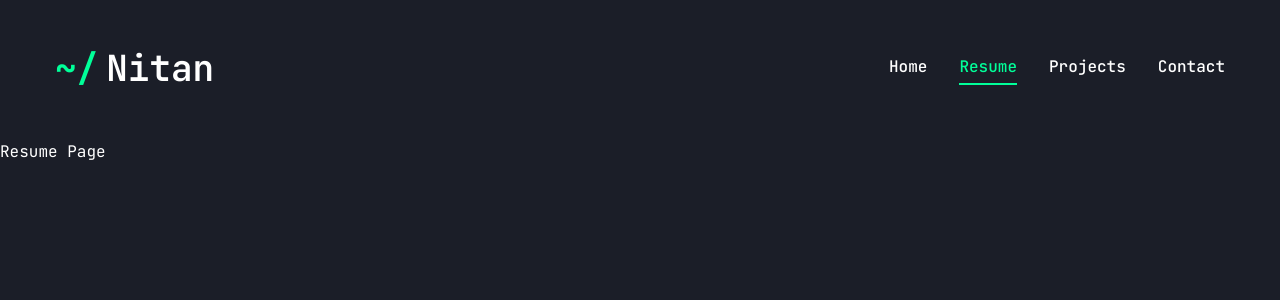
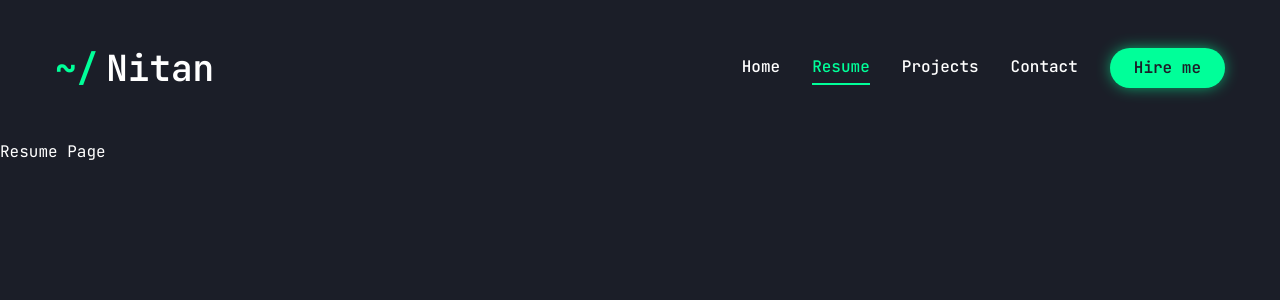
Before and after one commit to NitanJana/nitan-portfolio, a Next.js app: page /resume in a window 1280 px wide. Shown: the top 300 px of the page. Built offline with nearby package versions, Linux system fonts and the light colour scheme.

Commit message:
feat: add hire me button

```diff
--- a/package.json
+++ b/package.json
@@ -11,6 +11,7 @@
   "dependencies": {
     "@radix-ui/react-dialog": "^1.0.5",
     "@radix-ui/react-icons": "^1.3.0",
+    "@radix-ui/react-slot": "^1.0.2",
     "class-variance-authority": "^0.7.0",
     "clsx": "^2.1.1",
     "next": "14.2.3",
--- a/src/components/Header.tsx
+++ b/src/components/Header.tsx
@@ -3,6 +3,7 @@ import Link from "next/link";
 // components
 import Nav from "./Nav";
 import MobileNav from "./MobileNav";
+import { Button } from "./ui/button";
 
 const Header = () => {
   return (
@@ -16,8 +17,14 @@ const Header = () => {
         </Link>
 
         {/* desktop nav */}
-        <div className="hidden xl:flex">
+        <div className="hidden xl:flex items-center gap-8">
           <Nav />
+          <Link href="/contact">
+            <div className="relative">
+              <div className="absolute inset-0.5 bg-accent rounded-full blur opacity-75"></div>
+              <Button className="relative">Hire me</Button>
+            </div>
+          </Link>
         </div>
 
         {/* mobile nav */}
--- a/src/components/MobileNav.tsx
+++ b/src/components/MobileNav.tsx
@@ -37,7 +37,7 @@ const MobileNav = () => {
                 className={clsx(
                   currentPath === item.href &&
                     "text-accent border-b-2 border-accent",
-                  "hover:text-accent capitalize font-medium text-lg transition-all"
+                  "hover:text-accent capitalize font-medium text-lg transition-all p-1"
                 )}
               >
                 {item.name}
--- /dev/null
+++ b/src/components/ui/button.tsx
@@ -0,0 +1,62 @@
+import * as React from "react";
+import { Slot } from "@radix-ui/react-slot";
+import { cva, type VariantProps } from "class-variance-authority";
+
+import { cn } from "@/lib/utils";
+
+const buttonVariants = cva(
+  "inline-flex items-center justify-center whitespace-nowrap rounded-full text-base font-semibold ring-offset-white transition-colors",
+  {
+    variants: {
+      variant: {
+        default: "bg-accent text-primary hover:bg-accent-hover",
+        primary: "bg-primary text-white",
+        outline:
+          "bg-transparent text-accent border border-accent hover:bg-accent hover:text-primary",
+
+        // default:
+        //   "bg-slate-900 text-slate-50 shadow hover:bg-slate-900/90 dark:bg-slate-50 dark:text-slate-900 dark:hover:bg-slate-50/90",
+        // destructive:
+        //   "bg-red-500 text-slate-50 shadow-sm hover:bg-red-500/90 dark:bg-red-900 dark:text-slate-50 dark:hover:bg-red-900/90",
+        // outline:
+        //   "border border-slate-200 bg-white shadow-sm hover:bg-slate-100 hover:text-slate-900 dark:border-slate-800 dark:bg-slate-950 dark:hover:bg-slate-800 dark:hover:text-slate-50",
+        // secondary:
+        //   "bg-slate-100 text-slate-900 shadow-sm hover:bg-slate-100/80 dark:bg-slate-800 dark:text-slate-50 dark:hover:bg-slate-800/80",
+        // ghost:
+        //   "hover:bg-slate-100 hover:text-slate-900 dark:hover:bg-slate-800 dark:hover:text-slate-50",
+        // link: "text-slate-900 underline-offset-4 hover:underline dark:text-slate-50",
+      },
+      size: {
+        default: "h-10 px-6",
+        md: "h-12 px-6",
+        lg: "h-14 px-8 text-sm uppercase tracking-[2px]",
+      },
+    },
+    defaultVariants: {
+      variant: "default",
+      size: "default",
+    },
+  }
+);
+
+export interface ButtonProps
+  extends React.ButtonHTMLAttributes<HTMLButtonElement>,
+    VariantProps<typeof buttonVariants> {
+  asChild?: boolean;
+}
+
+const Button = React.forwardRef<HTMLButtonElement, ButtonProps>(
+  ({ className, variant, size, asChild = false, ...props }, ref) => {
+    const Comp = asChild ? Slot : "button";
+    return (
+      <Comp
+        className={cn(buttonVariants({ variant, size, className }))}
+        ref={ref}
+        {...props}
+      />
+    );
+  }
+);
+Button.displayName = "Button";
+
+export { Button, buttonVariants };
```
Also changed, not shown: 1 other file (tests, documents, lock files or other folders).
